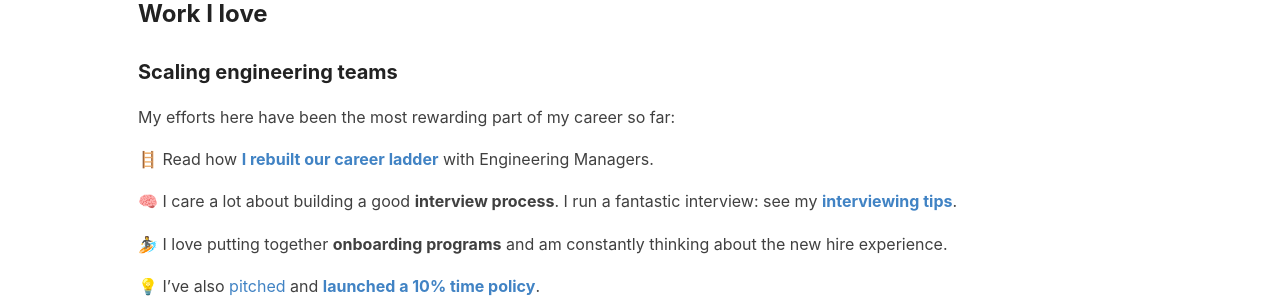
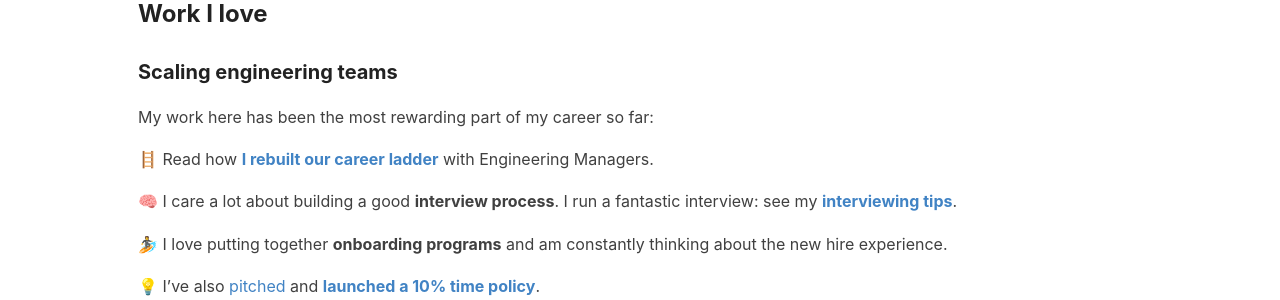
Before and after one commit to helgridly/helgridly.github.io, a Jekyll site: the page built from index.md, in a window 1280 px wide. Shown: the part 473-773 px from the top of the page. Built offline with Jekyll 4.4.1, drawn with Linux system fonts in a browser that asks for light colours.

Commit message:
effort -> work

```diff
--- a/index.md
+++ b/index.md
@@ -17,7 +17,7 @@ I've been in the software industry for 13 years. I've worn many hats, but I care
 
 ### Scaling engineering teams
 
-My efforts here have been the most rewarding part of my career so far:
+My work here has been the most rewarding part of my career so far:
 
 🪜 Read how [**I rebuilt our career ladder**](/levels) with Engineering Managers.
 
```
